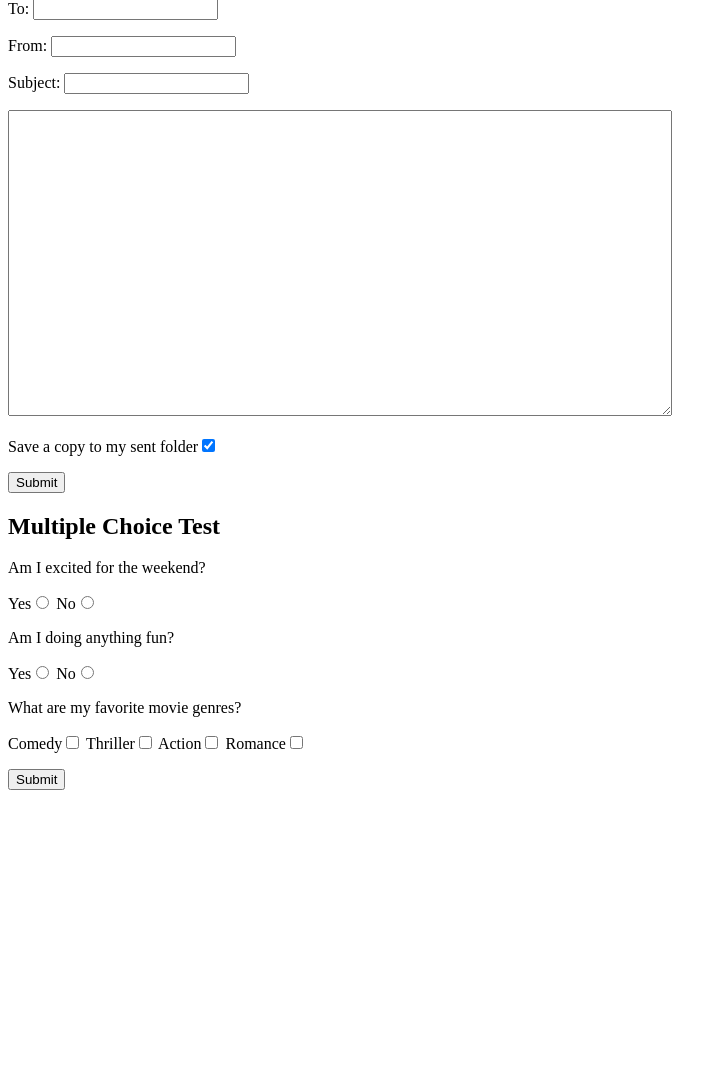
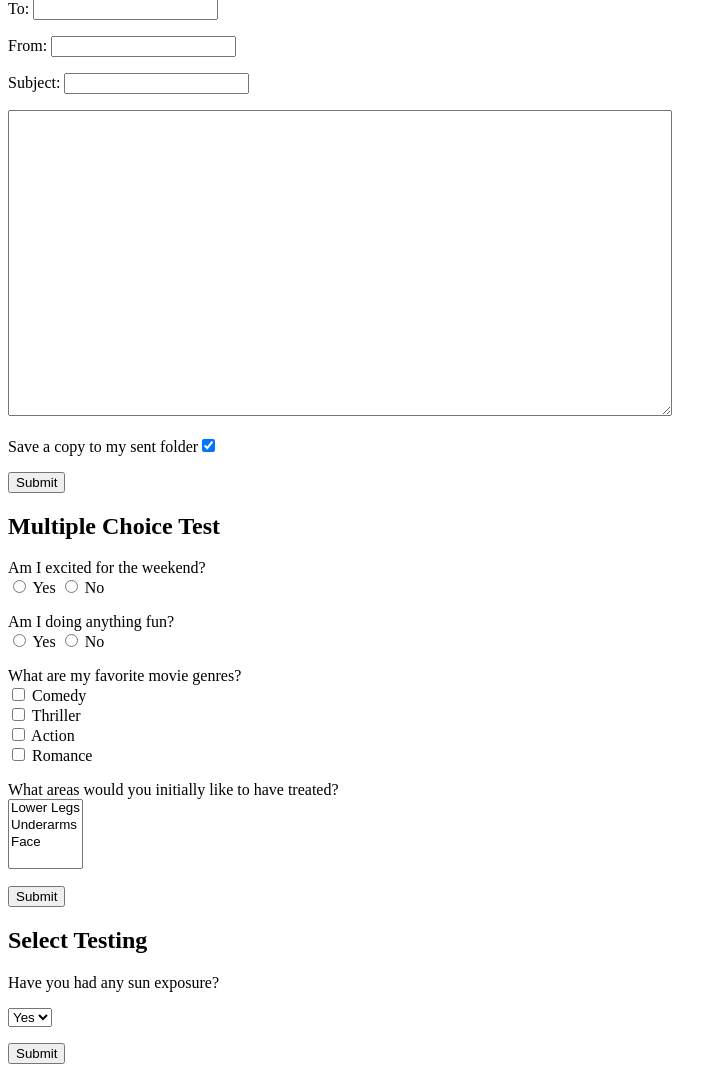
Before and after one commit to afalsario/Codeup_Web_Exercises, a PHP site: page /form.php in a window 1280 px wide. Shown: the part 274-1354 px from the top of the page, without its empty margins (0-727 px from the left). Before the commit the page ends 1064 px from the top, so only its background shows below. Run offline with PHP 8.4, Linux system fonts and the light colour scheme.

Commit message:
added basic select and multiselect questions and answers

```diff
--- a/public/form.php
+++ b/public/form.php
@@ -56,29 +56,80 @@
 
 		<h2>Multiple Choice Test</h2>
 		<form method="POST">
+
 			<p>
 				Am I excited for the weekend?
-			</p><p>
-				<label for="1Yes">Yes<input type="radio" id="1Yes" name="1form" value="yes"></label>
-				<label for="1No">No<input type="radio" id="1No" name="1form" value="no"></label>
+			<br>
+				<label for="1Yes">
+					<input type="radio" id="1Yes" name="1form" value="yes">
+					Yes
+				</label>
+				<label for="1No">
+					<input type="radio" id="1No" name="1form" value="no">
+					No
+				</label>
+			</p>
+
+			<p>
+				Am I doing anything fun?
+			<br>
+				<label for="Yes">
+					<input type="radio" id="Yes" name="2form" value="yes">
+					Yes
+				</label>
+				<label for="No">
+					<input type="radio" id="No" name="2form" value="no">
+					No
+				</label>
+			</p>
+
+			<p>
+				What are my favorite movie genres?
+			<br>
+				<label for="comedy">
+					<input type="checkbox" id="comedy" name="movies[]" value="comedy">
+					Comedy
+				</label>
+				<br>
+				<label for="thriller">
+					<input type="checkbox" id="thriller" name="movies[]" value="thriller">
+					Thriller
+				</label>
+				<br>
+				<label for="action">
+					<input type="checkbox" id="action" name="movies[]" value="action">
+					Action
+				</label>
+				<br>
+				<label for="romance">
+					<input type="checkbox" id="romance" name="movies[]" value="romance">
+					Romance
+				</label>
 			</p>
 			<p>
-				Am I doing anything fun?
-			</p><p>
-				<label for="Yes">Yes<input type="radio" id="Yes" name="2form" value="yes"></label>
-				<label for="No">No<input type="radio" id="No" name="2form" value="no"></label>
+				<label for="areas">What areas would you initially like to have treated?</label>
+			<br>
+				<select id="areas" name="areas[]" multiple>
+					<option value="llegs">Lower Legs</option>
+					<option value="ua">Underarms</option>
+					<option value="Face">Face</option>
+				</select>
 			</p>
 			<p>
-				What are my favorite movie genres?
-			</p><p>
-				<label for="comedy">Comedy<input type="checkbox" id="comedy" name="movies[]" value="comedy"></label>
+			<button type="submit">Submit</button>
+			</p>
+		</form>
 
-				<label for="thriller">Thriller<input type="checkbox" id="thriller" name="movies[]" value="thriller"></label>
+		<h2>Select Testing</h2>
+		<form method="POST">
+			<p>Have you had any sun exposure?</p>
+			<label for="sun">
+				<select id="sun" name="sun">
+					<option value="1">Yes</option>
+					<option value="0">No</option>
+				</select>
+			</label>
 
-				<label for="action">Action<input type="checkbox" id="action" name="movies[]" value="action"></label>
-
-				<label for="romance">Romance<input type="checkbox" id="romance" name="movies[]" value="romance"></label>
-			</p>
 			<p>
 			<button type="submit">Submit</button>
 			</p>
```
Lines whose indentation alone changed are shown as unchanged.
